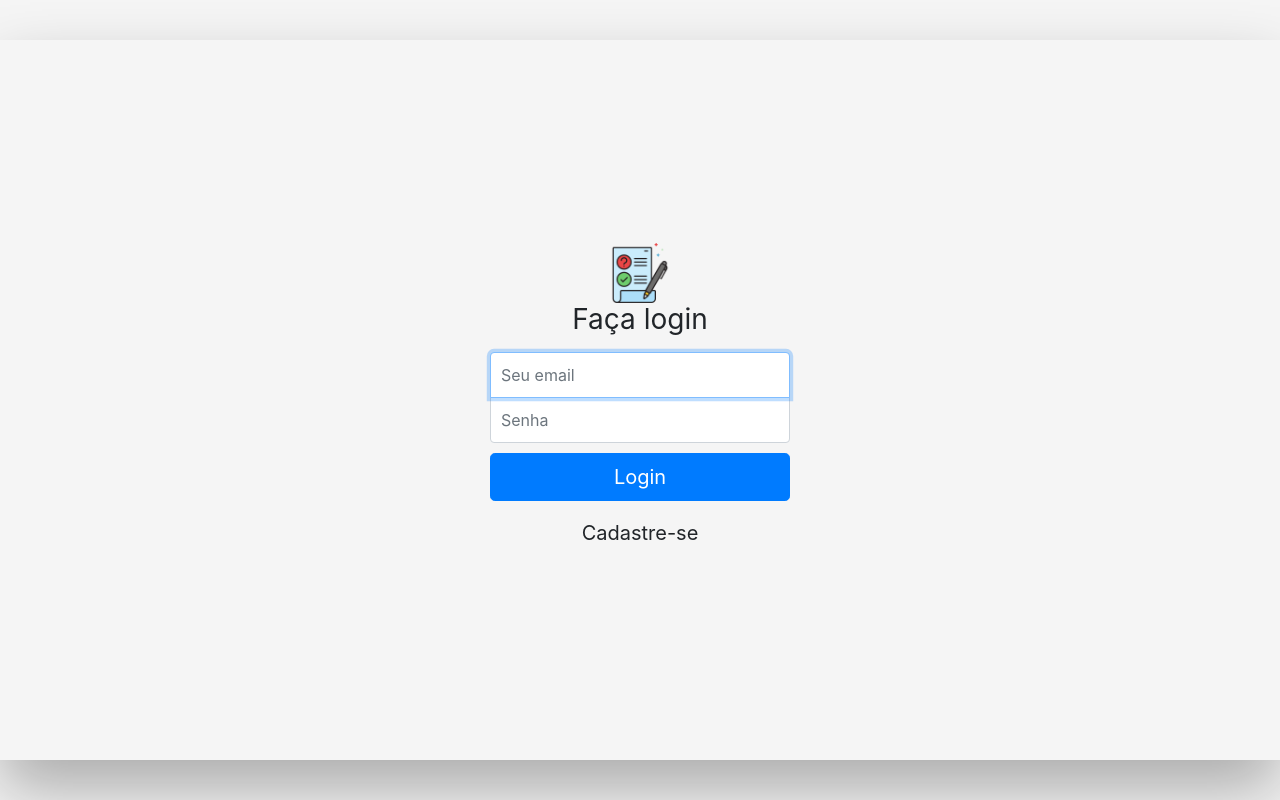
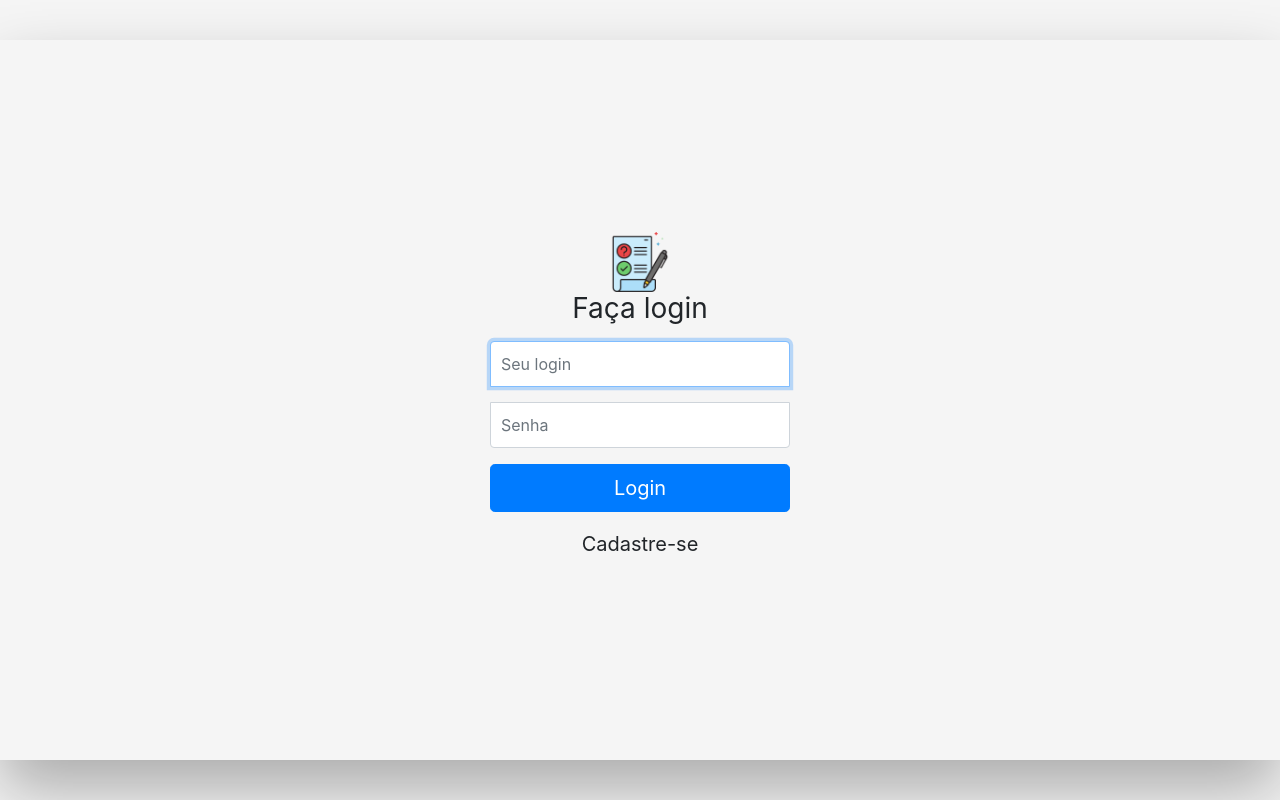
Before and after one commit to cechinjessica/tcc, a PHP site: page / in a window 1280 px wide. Run offline with PHP 8.4, Linux system fonts and the light colour scheme; some libraries are stand-ins or nearby versions.

Commit message:
Pouco avanço  '-'

```diff
--- a/index.php
+++ b/index.php
@@ -14,18 +14,26 @@ session_start();
 	<link rel="stylesheet" href="./node_modules/bootstrap/dist/css/bootstrap.css">
 	<link rel="stylesheet" href="css/csslogin.css">
 	<link rel="icon" href="image/iconcotract.png">
+	<script src="https://ajax.googleapis.com/ajax/libs/jquery/3.4.1/jquery.min.js"></script>
 </head>
 
 <body class="text-center">
+	<script src="js/login.js"></script>
 	<div class="bloco sombra">
-		<form class="form-signin">
+		<form class="form-signin" role="form" action="js/login.js">
 			<img src="image/imagecontract.png" class="img-fluid" style="width:20%; height:10%;">
 			<h1 class="h3 mb-3 font-weight-normal">Faça login</h1>
-			<label for="usuario" class="sr-only">Endereço de email</label>
-			<input type="email" id="usuario" class="form-control" placeholder="Seu email" required autofocus>
-			<label for="inputPassword" class="sr-only">Senha</label>
-			<input type="password" id="inputPassword" class="form-control" placeholder="Senha" required>
-			<button class="btn btn-lg btn-primary btn-block" type="submit">Login</button>
+			<div class="form-group">
+				<label for="usuario" class="sr-only">Usuário</label>
+				<input type="email" id="usuario" class="form-control" placeholder="Seu login" required autofocus>
+				<div class="help-block with-errors"></div>
+			</div>
+			<div class="form-group">
+				<label for="inputPassword" class="sr-only">Senha</label>
+				<input type="password" id="senha" class="form-control" required data-minlength="6" data-error="Por favor, informe uma senha valida." placeholder="Senha">
+				<div class="help-block with-errors"></div>
+			</div>
+			<button class="btn btn-lg btn-primary btn-block" id="logar" type="submit">Login</button>
 			<button class="btn btn-lg btn-secundary btn-block" type="button">Cadastre-se</button>
 		</form>
 
@@ -34,6 +42,7 @@ session_start();
 	<script src="./node_modules/jquery/dist/jquery.slim.min.js"></script>
 	<script src="./node_modules/popper.js/dist/popper.min.js"></script>
 	<script src="./node_modules/bootstrap/dist/js/bootstrap.js"></script>
+	<script src="js/validator.min.js"></script>
 </body>
 
 </html>
```
